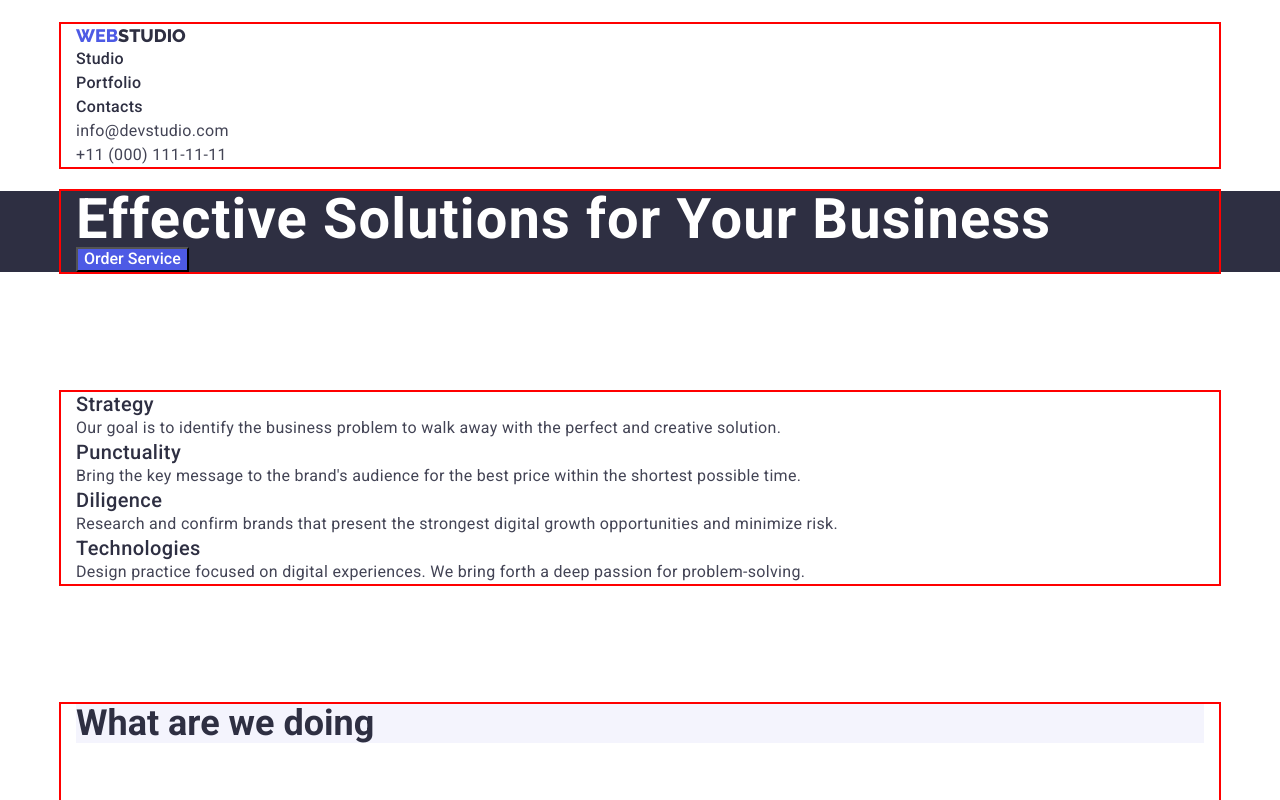
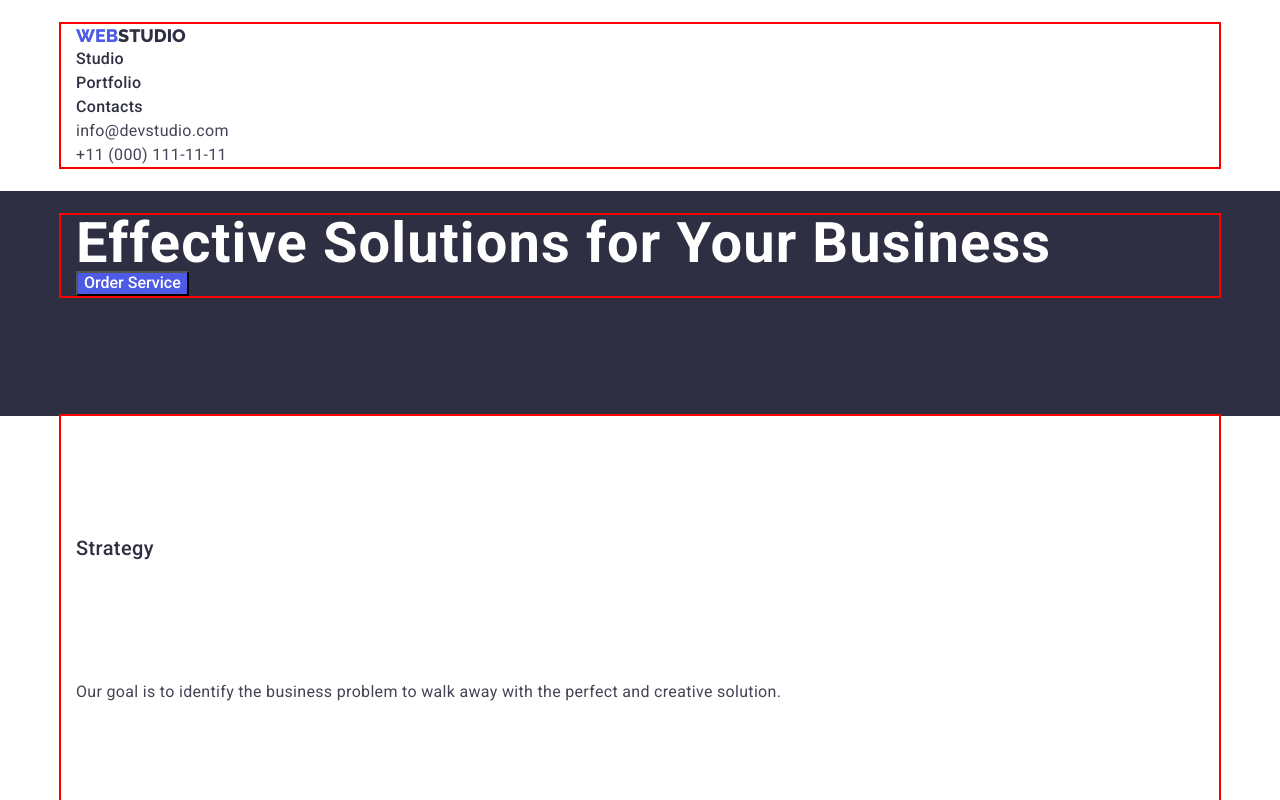
Before and after one commit to UserIryna28/goit-markup-hw-03, a plain HTML site: page index.html in a window 1280 px wide. Shown: the top 800 px of the page. Drawn offline with nearby package versions, Linux system fonts and the light colour scheme.

Commit message:
Update styles.css

```diff
--- a/css/styles.css
+++ b/css/styles.css
@@ -96,6 +96,8 @@ img{
 /* ----hero----- */
 .cover {
   background-color: #2e2f42;
+  padding-top: 24px;
+  padding-bottom: 120px;
 
 }
 .cover-title {
@@ -120,8 +122,7 @@ img{
 /* ----features---- */
 .features {
   background-color: var(--main-background-color);
-  padding-top: 120px;
-  margin-bottom: 120px;
+
 }
 .visually-hidden {
   position: absolute;
@@ -142,18 +143,21 @@ img{
   line-height: 1.2;
   letter-spacing: 0.02em;
   color: var(--primary-title-color);
+  padding-top: 120px;
+  padding-bottom: 120px;
 }
 .section-text {
   line-height: 1.5;
   letter-spacing: 0.02em;
   color: var(--secondary-title-color);
+
 }
 .section-title {
   font-size: 36px;
   line-height: 1.1;
   background: #f4f4fd;
   color: var(--primary-title-color);
-  margin-bottom: 120px;
+
 }
 .features-list {
   list-style: none;
@@ -164,7 +168,7 @@ img{
 }
 .footer {
   background-color: #2e2f42;
-  margin-top: 120px;
+  padding-top: 120px;
 }
 .other-part {
   color: #f4f4fd;
```
